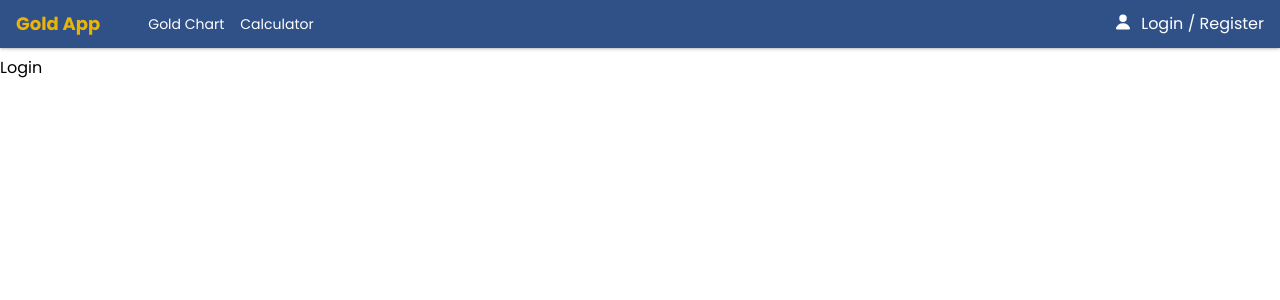
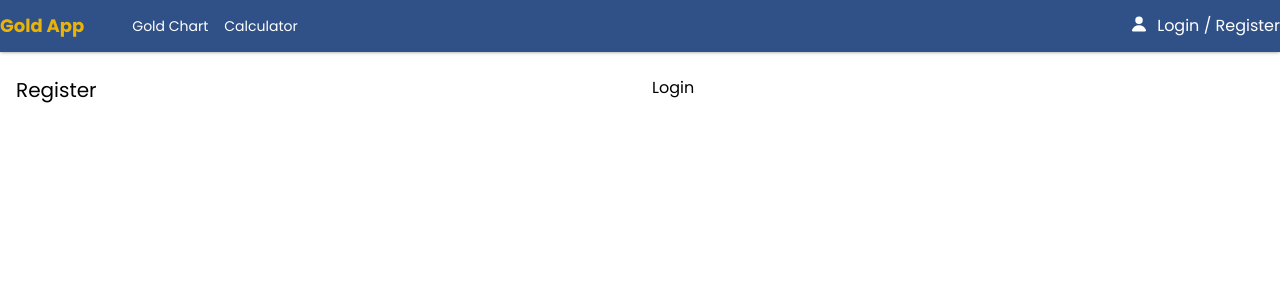
Before and after one commit to amkzdev/Commodity_Price_Tracker_NextJs, a Next.js app: page /login in a window 1280 px wide. Shown: the top 300 px of the page. Built offline with nearby package versions, Linux system fonts and the light colour scheme.

Commit message:
Split Sections Of Login Page

```diff
--- a/app/components/StickyHeader/StickyHeader.tsx
+++ b/app/components/StickyHeader/StickyHeader.tsx
@@ -6,7 +6,7 @@ import { Navbar } from './components/Navbar/Navbar'
 export const StickyHeader = () => {
   return (
     <header className='bg-primary w-full  sticky top-0 drop-shadow shadow'>
-      <div className='flex flex-row p-2 justify-between px-4 container min-h-12 items-center mx-auto'>
+      <div className='flex flex-row py-3 justify-between  container min-h-12 items-center mx-auto'>
         <div className='flex flex-row gap-12 items-center'>
           <span className='text-yellow-500 font-bold text-lg'>Gold App</span>
           <Navbar />
--- a/app/layout.tsx
+++ b/app/layout.tsx
@@ -21,7 +21,7 @@ export default function RootLayout ({
     <html lang='en'>
       <body className={`${mainFont.className} `}>
         <StickyHeader />
-        <section className='container mx-auto flex py-2'>{children}</section>
+        <section className='container mx-auto flex py-2 px-4'>{children}</section>
       </body>
     </html>
   )
--- a/app/views/Login/Login.tsx
+++ b/app/views/Login/Login.tsx
@@ -1,7 +1,16 @@
 import React from 'react'
+import { Register } from './components/Register/Register'
 
 export const Login = () => {
   return (
-    <div>Login</div>
+    <div className='grid grid-cols-1 lg:grid-cols-2 gap-4 lg:gap-6 w-full py-4'>
+      <div className='col-span-1'>
+        <Register />
+      </div>
+
+      <div className='col-span-1'>
+        Login
+      </div>
+    </div>
   )
 }
--- /dev/null
+++ b/app/views/Login/components/Register/Register.tsx
@@ -0,0 +1,10 @@
+import React from 'react'
+
+export const Register = () => {
+  return (
+    <div className='flex flex-col gap-2'>
+        <span className='text-xl'>Register</span>
+
+    </div>
+  )
+}
```
